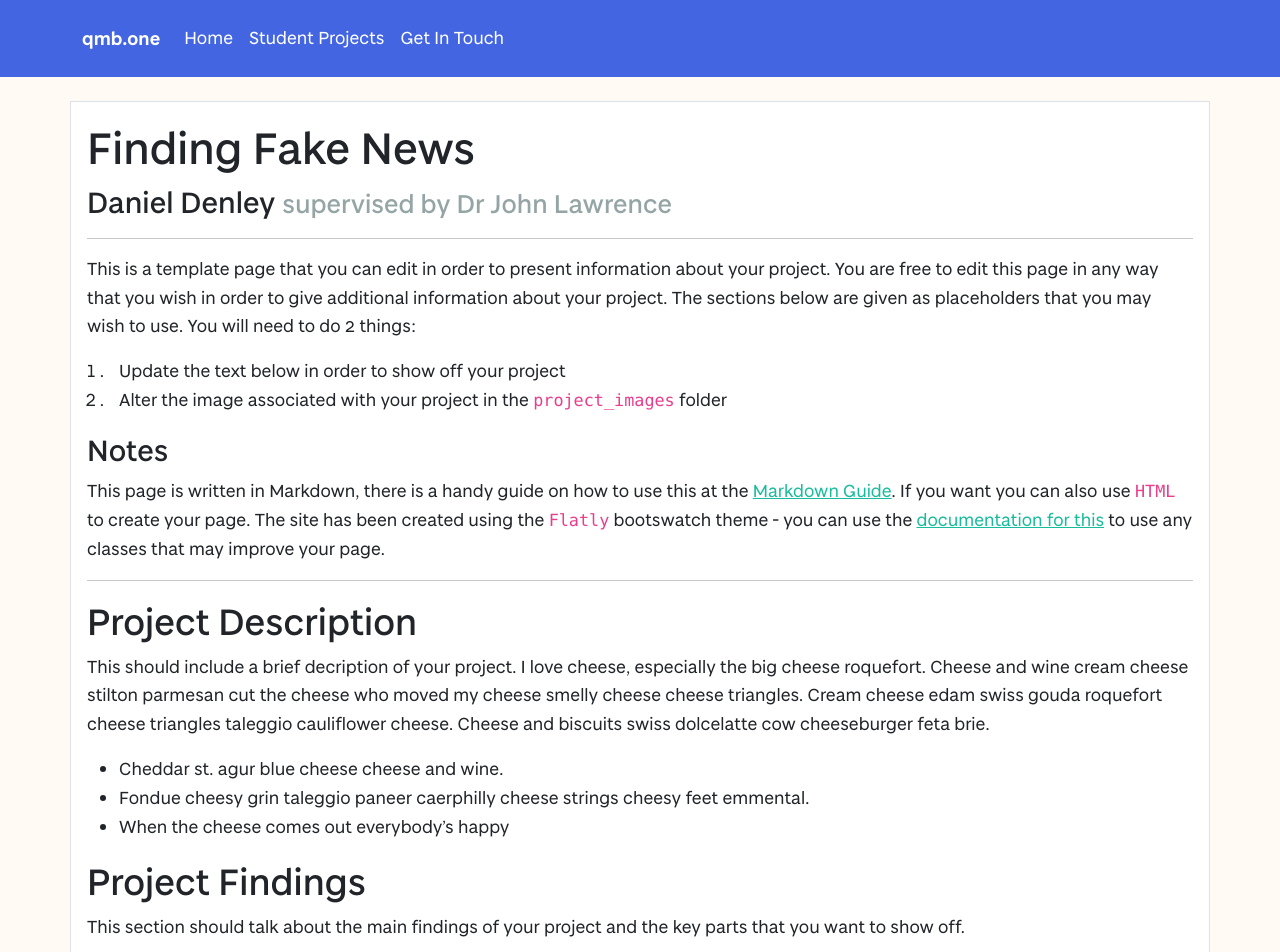
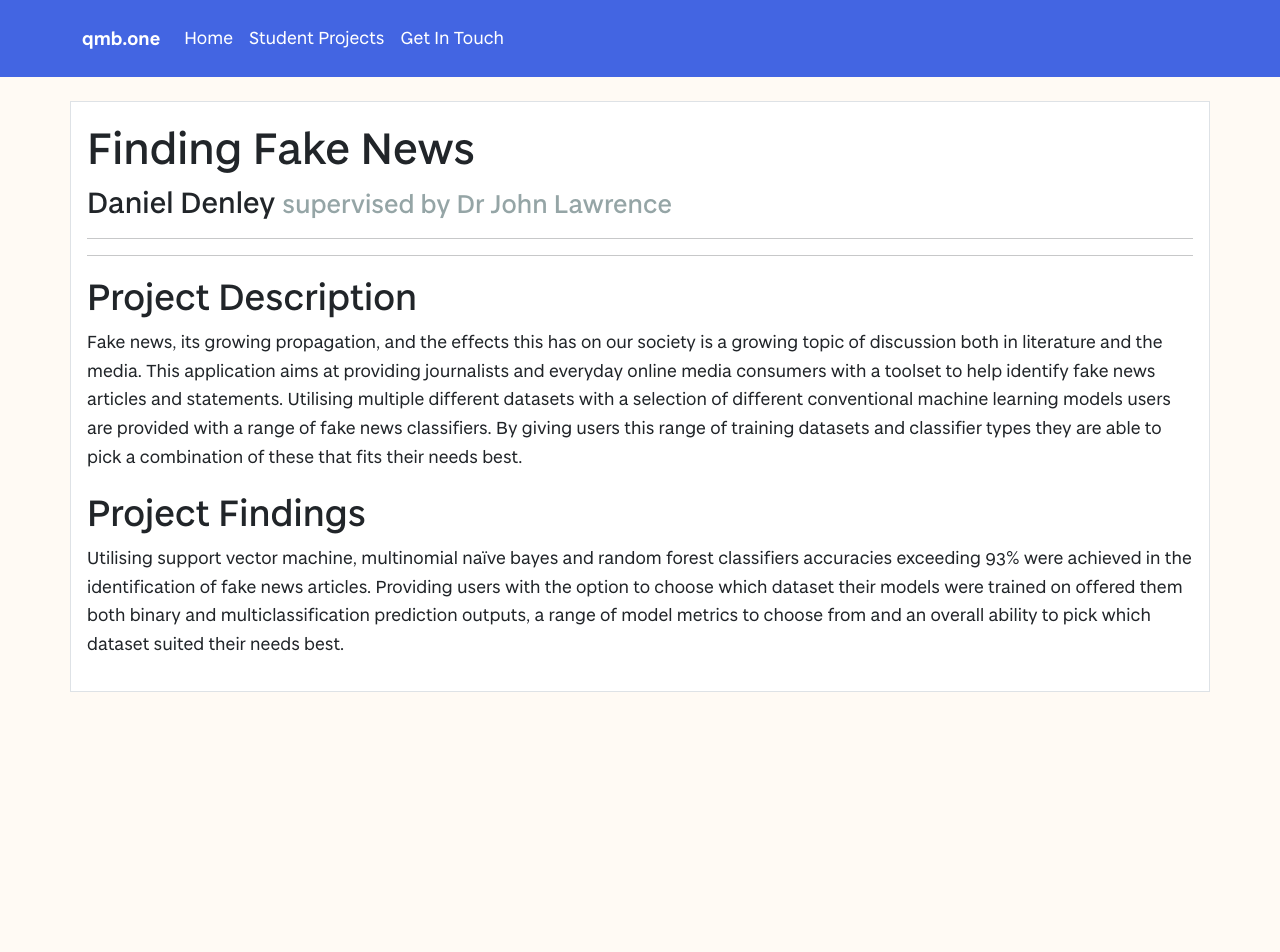
Before and after one commit to vivienprk/degree-show-2022, a Jekyll site: the page built from projects/DanielDenley.md, in a window 1280 px wide and 1400 px high. Shown: the top 952 px of the window. Built offline with Jekyll 4.4.1, drawn with Linux system fonts in a browser that asks for light colours; some of the changed text lies outside the part shown.

Commit message:
Updated page

```diff
--- a/projects/DanielDenley.md
+++ b/projects/DanielDenley.md
@@ -3,34 +3,13 @@ layout: project
 studentName: "Daniel Denley"
 supervisorName: "Dr John Lawrence"
 projectTitle: "Finding Fake News"
-projectImage: "sampleImage.jpg"
+projectImage: "fake_news_danieldenley.png"
 
 ---
-
-This is a template page that you can edit in order to present information about your project. You are free to edit this page in any way that you wish in order to give additional information about your project. The sections below are given as placeholders that you may wish to use. You will need to do 2 things:
-
-1. Update the text below in order to show off your project
-2. Alter the image associated with your project in the `project_images` folder
-
-### Notes
-This page is written in Markdown, there is a handy guide on how to use this at the [Markdown Guide](https://www.markdownguide.org/cheat-sheet/). If you want you can also use `HTML` to create your page. The site has been created using the `Flatly` bootswatch theme - you can use the [documentation for this](https://bootswatch.com/flatly/) to use any classes that may improve your page.
-
 <hr>
 
 ## Project Description
-This should include a brief decription of your project. I love cheese, especially the big cheese roquefort. Cheese and wine cream cheese stilton parmesan cut the cheese who moved my cheese smelly cheese cheese triangles. Cream cheese edam swiss gouda roquefort cheese triangles taleggio cauliflower cheese. Cheese and biscuits swiss dolcelatte cow cheeseburger feta brie.
-
-- Cheddar st. agur blue cheese cheese and wine.
-- Fondue cheesy grin taleggio paneer caerphilly cheese strings cheesy feet emmental.
-- When the cheese comes out everybody's happy
+Fake news, its growing propagation, and the effects this has on our society is a growing topic of discussion both in literature and the media. This application aims at providing journalists and everyday online media consumers with a toolset to help identify fake news articles and statements. Utilising multiple different datasets with a selection of different conventional machine learning models users are provided with a range of fake news classifiers. By giving users this range of training datasets and classifier types they are able to pick a combination of these that fits their needs best.
 
 ## Project Findings
-This section should talk about the main findings of your project and the key parts that you want to show off.
-
-## Project Media
-If you are really keen you can also create a video to demonstrate your project and embed this in the page. An example of a youTube video being embedded is below. You will want to change the width of this to be 100% and put the height as something around 500.
-
-
-<iframe width="100%" height="500" src="https://www.youtube.com/embed/YUEaupJk5AI" title="YouTube video player" frameborder="0" allow="accelerometer; autoplay; clipboard-write; encrypted-media; gyroscope; picture-in-picture" allowfullscreen></iframe>
-
-Cheddar st. agur blue cheese cheese and wine. Fondue cheesy grin taleggio paneer caerphilly cheese strings cheesy feet emmental. When the cheese comes out everybody's happy
+Utilising support vector machine, multinomial naïve bayes and random forest classifiers accuracies exceeding 93% were achieved in the identification of fake news articles. Providing users with the option to choose which dataset their models were trained on offered them both binary and multiclassification prediction outputs, a range of model metrics to choose from and an overall ability to pick which dataset suited their needs best.
```
